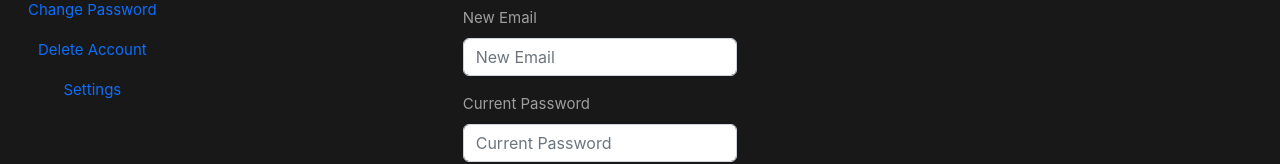
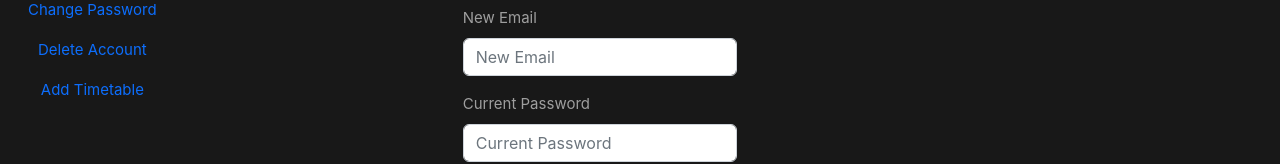
Before and after one commit to t02smith/untitled-chore-app, a Vue app: page /user in a window 1280 px wide. Shown: the part 319-483 px from the top of the page. Built offline with nearby package versions, Linux system fonts and the light colour scheme.

Commit message:
Add add timetable to user page

```diff
--- /dev/null
+++ b/src/components/AddTimetable.vue
@@ -0,0 +1,26 @@
+<script setup>
+// TODO state logic
+</script>
+
+<template>
+    <div class="addTimetable">
+
+        <h1 class="display-6">Add Timetable</h1>
+        <!-- Template for now, change when decide how handle timetables -->
+        <div class="d-grid gap-2 col-7 mx-auto">
+            <button class="btn btn-primary" type="button">Import</button>
+            <button class="btn btn-primary" type="button">Delete</button>
+        </div>
+
+    </div>
+
+</template>
+
+<style scoped>
+
+    div.addTimetable {
+        left: 100%;
+        top: 50%;
+    }
+
+</style>
--- a/src/components/UserNavbar.vue
+++ b/src/components/UserNavbar.vue
@@ -2,6 +2,7 @@
     import ChangeEmail from "../components/ChangeEmail.vue";
     import ChangePassword from "../components/ChangePassword.vue";
     import DeleteAccount from "../components/DeleteAccount.vue";
+    import AddTimetable from "../components/AddTimetable.vue";
 </script>
 
 <template>
@@ -10,13 +11,13 @@
             <button class="nav-link active" id="v-pills-changeEmail-tab" data-bs-toggle="pill" data-bs-target="#v-pills-changeEmail" type="button" role="tab" aria-controls="v-pills-changeEmail" aria-selected="true">Change Email</button>
             <button class="nav-link" id="v-pills-changePassword-tab" data-bs-toggle="pill" data-bs-target="#v-pills-changePassword" type="button" role="tab" aria-controls="v-pills-changePassword" aria-selected="false">Change Password</button>
             <button class="nav-link" id="v-pills-deleteAccount-tab" data-bs-toggle="pill" data-bs-target="#v-pills-deleteAccount" type="button" role="tab" aria-controls="v-pills-deleteAccount" aria-selected="false">Delete Account</button>
-            <button class="nav-link" id="v-pills-settings-tab" data-bs-toggle="pill" data-bs-target="#v-pills-settings" type="button" role="tab" aria-controls="v-pills-settings" aria-selected="false">Settings</button>
+            <button class="nav-link" id="v-pills-addTimetable-tab" data-bs-toggle="pill" data-bs-target="#v-pills-addTimetable" type="button" role="tab" aria-controls="v-pills-addTimetable" aria-selected="false">Add Timetable</button>
         </div>
         <div class="tab-content" id="v-pills-tabContent">
             <div class="tab-pane fade show active" id="v-pills-changeEmail" role="tabpanel" aria-labelledby="v-pills-changeEmail-tab" tabindex="0"><ChangeEmail /></div>
             <div class="tab-pane fade" id="v-pills-changePassword" role="tabpanel" aria-labelledby="v-pills-changePassword-tab" tabindex="0"><ChangePassword /></div>
             <div class="tab-pane fade" id="v-pills-deleteAccount" role="tabpanel" aria-labelledby="v-pills-deleteAccount-tab" tabindex="0"><DeleteAccount /></div>
-            <div class="tab-pane fade" id="v-pills-settings" role="tabpanel" aria-labelledby="v-pills-settings-tab" tabindex="0">...</div>
+            <div class="tab-pane fade" id="v-pills-addTimetable" role="tabpanel" aria-labelledby="v-pills-addTimetable-tab" tabindex="0"><AddTimetable /></div>
         </div>
     </div>
 </template>
```
